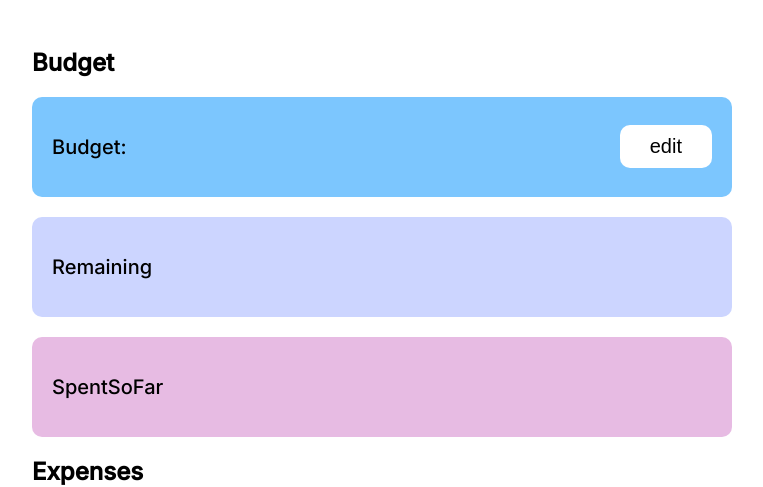
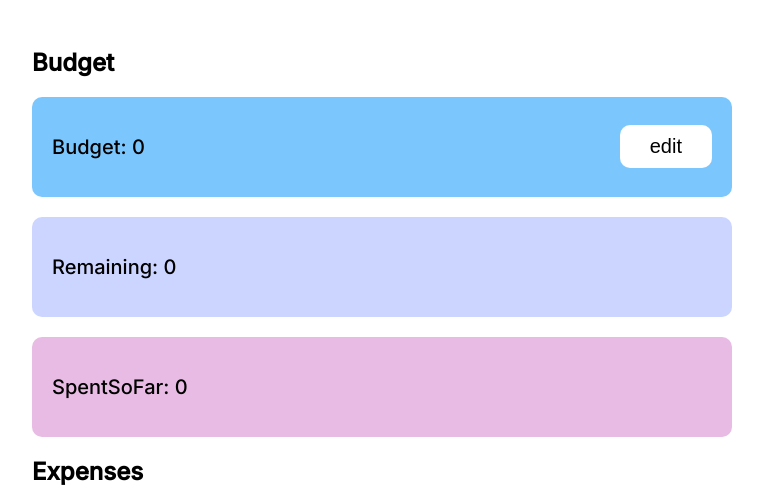
Before and after one commit to VitalkaMihal/react-budget-app, a React (Create React App) app: page / in a window 1280 px wide. Shown: the top 487 px of the page, without its empty margins (258-1021 px from the left). Built offline with nearby package versions, Linux system fonts and the light colour scheme.

Commit message:
feat(project-4): add remaning and spent

```diff
--- a/src/components/Budget/Budget.tsx
+++ b/src/components/Budget/Budget.tsx
@@ -5,9 +5,8 @@ import { useToggle } from "../../hooks/useToggle";
 import { useForm } from "react-hook-form";
 
 export const Budget = () => {
-  const { budget } = useBudgetContext();
+  const { budget, saveBudget } = useBudgetContext();
   const [isTextChanged, setIsTextChanged] = useToggle(false);
-  const { saveBudget } = useBudgetContext();
   const { register, handleSubmit, reset } = useForm();
   const onSubmit = ({ budget }: any) => {
     saveBudget(budget);
--- a/src/components/Remaining/Remaining.tsx
+++ b/src/components/Remaining/Remaining.tsx
@@ -1,6 +1,18 @@
-import React from "react";
+import React, { useEffect, useState } from "react";
 import { StyledRemaining } from "./styles";
+import { UseExpensesContext } from "../../context/ExpensesContext/ExpensesContext";
+import { useBudgetContext } from "../../context/BudgetContext/BudgetContext";
 
 export const Remaining = () => {
-  return <StyledRemaining>Remaining</StyledRemaining>;
+  const { expenses } = UseExpensesContext();
+  const { budget } = useBudgetContext();
+  const [remaining, setRemaning] = useState(0);
+
+  useEffect(() => {
+    setRemaning(
+      Number(budget) - expenses.reduce((spent, expense) => spent + Number(expense.cost), 0),
+    );
+  }, [expenses, budget]);
+
+  return <StyledRemaining>Remaining: {remaining}</StyledRemaining>;
 };
--- a/src/components/SpentSoFar/SpentSoFar.tsx
+++ b/src/components/SpentSoFar/SpentSoFar.tsx
@@ -1,6 +1,13 @@
-import React from "react";
+import React, { useEffect, useState } from "react";
 import { Spent } from "./styles";
+import { UseExpensesContext } from "../../context/ExpensesContext/ExpensesContext";
 
 export const SpentSoFar = () => {
-  return <Spent>SpentSoFar</Spent>;
+  const [spent, setSpent] = useState(0);
+  const { expenses } = UseExpensesContext();
+
+  useEffect(() => {
+    setSpent(expenses.reduce((spent, expense) => spent + Number(expense.cost), 0));
+  }, [expenses]);
+  return <Spent>SpentSoFar: {spent}</Spent>;
 };
--- a/src/context/BudgetContext/BudgetContext.tsx
+++ b/src/context/BudgetContext/BudgetContext.tsx
@@ -14,7 +14,7 @@ const BudgetContext = createContext<BudgetContextState>({} as BudgetContextState
 export const useBudgetContextValue = () => {
   const [budgetValue, setBudgetContextValue] = useState<BudgetContextState>(() => {
     return {
-      budget: "",
+      budget: "0",
       saveBudget: (budget: string) => {
         setBudgetContextValue((context) => ({ ...context, budget: budget }));
       },
```
